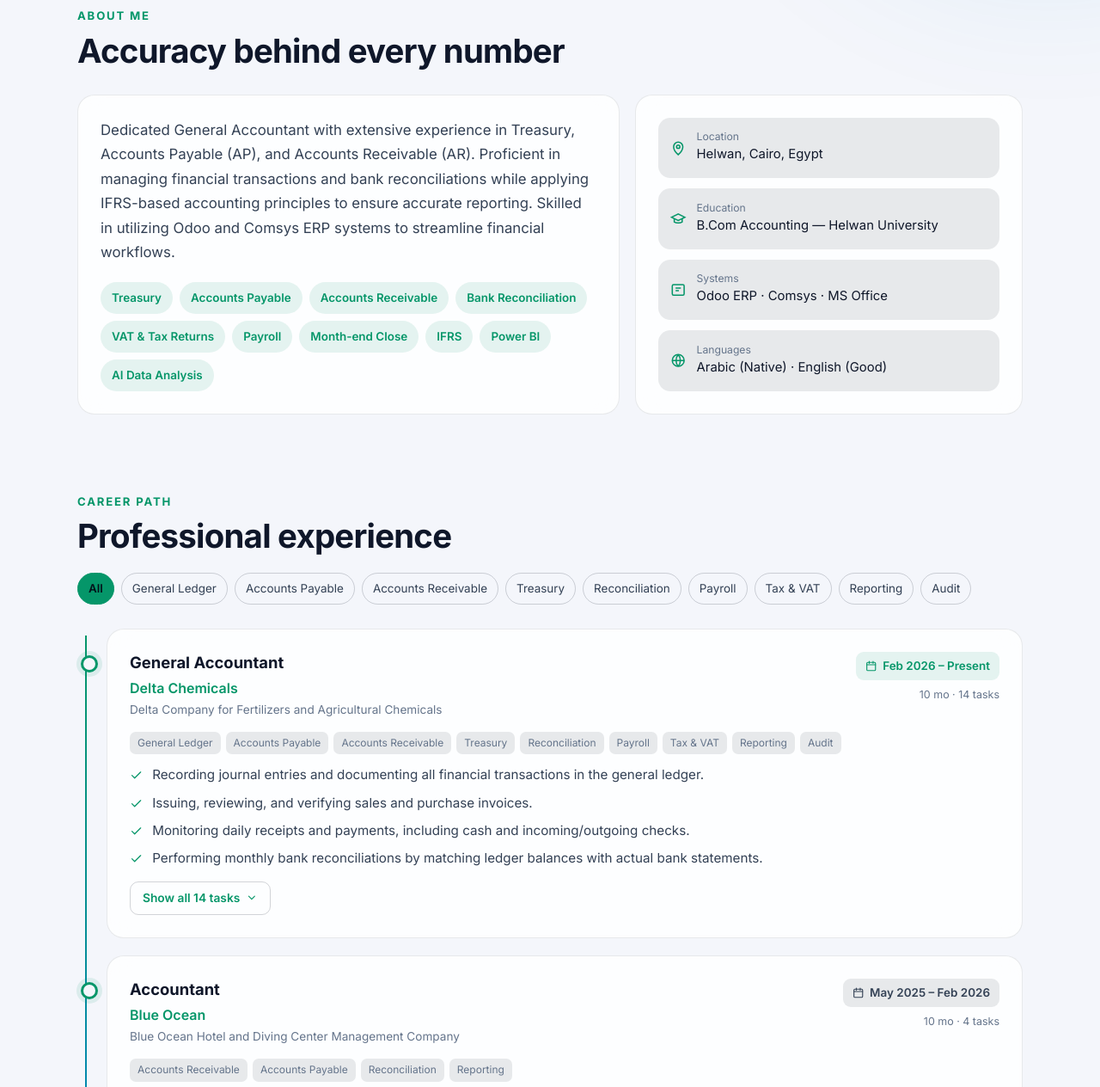
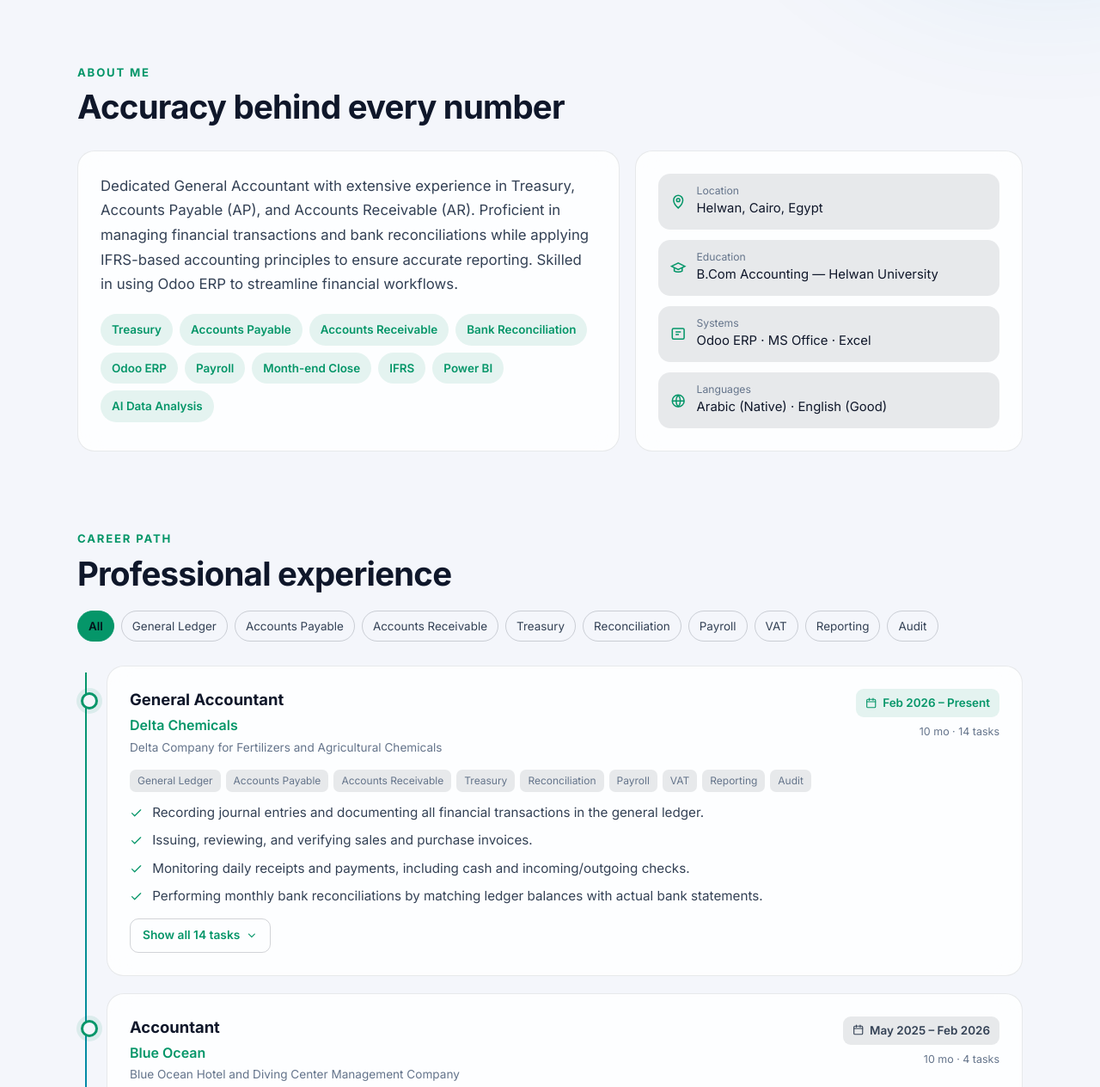
Before and after one commit to yousefgomaa-ai/Cv, a plain HTML site: page index.html in a window 1280 px wide. Shown: the part 898-2162 px from the top of the page at 86% size. Drawn offline with Linux system fonts and the light colour scheme.

Commit message:
Add ATS-friendly CV PDF with download button; remove Comsys; tone down tax wording
Co-Authored-By: Claude Opus 5.5 <noreply@anthropic.com>
Claude-Session: https://claude.ai/code/session_01YHEweCCgLDFM6CRS1skapZ

```diff
--- a/index.html
+++ b/index.html
@@ -3,7 +3,7 @@
 <head>
 <meta charset="UTF-8">
 <meta name="viewport" content="width=device-width, initial-scale=1">
-<meta name="description" content="Yousef Mohamed Gomaa - General Accountant experienced in treasury, accounts payable, accounts receivable, tax, payroll and financial reporting.">
+<meta name="description" content="Yousef Mohamed Gomaa - General Accountant experienced in treasury, accounts payable, accounts receivable, payroll and financial reporting.">
 <meta name="theme-color" content="#0b1020">
 <title>Yousef Gomaa | Portfolio</title>
 <link rel="preconnect" href="https://fonts.googleapis.com">
@@ -57,6 +57,8 @@ header.top.scrolled{border-color:var(--line)}
 .icon-btn{display:grid;place-items:center;min-width:40px;height:40px;padding:0 10px;border-radius:11px;border:1px solid var(--line-strong);background:var(--card);font-weight:700;font-size:.9rem;transition:.2s}
 .icon-btn:hover{border-color:var(--accent);color:var(--accent)}
 .burger{display:none}
+.cv-btn{display:inline-flex;gap:6px;align-items:center;color:var(--accent)}
+.cv-btn svg{font-size:1.05rem}
 
 /* hero */
 .hero{padding:70px 0 40px;display:grid;grid-template-columns:1.35fr .9fr;gap:50px;align-items:center}
@@ -408,6 +410,7 @@ footer{padding:50px 0 40px;text-align:center;color:var(--muted);font-size:.9rem}
       <a href="#contact" data-i="nav_contact"></a>
     </nav>
     <div class="tools">
+      <a class="icon-btn cv-btn" href="./Yousef_Gomaa_CV.pdf" download="Yousef_Gomaa_CV.pdf" aria-label="Download CV (PDF)" title="Download CV (PDF)"><svg viewBox="0 0 24 24" fill="none" stroke="currentColor" stroke-width="2" stroke-linecap="round" stroke-linejoin="round"><path d="M14 2H6a2 2 0 0 0-2 2v16a2 2 0 0 0 2 2h12a2 2 0 0 0 2-2V8z"/><path d="M14 2v6h6M12 12v6M9 15l3 3 3-3"/></svg><span>CV</span></a>
       <button class="icon-btn" id="themeBtn" type="button" aria-label="Toggle theme"></button>
       <button class="icon-btn" id="langBtn" type="button"></button>
       <button class="icon-btn burger" id="burger" type="button" aria-label="Menu" aria-expanded="false"><svg viewBox="0 0 24 24" fill="none" stroke="currentColor" stroke-width="2" stroke-linecap="round"><path d="M4 7h16M4 12h16M4 17h16"/></svg></button>
@@ -424,6 +427,7 @@ footer{padding:50px 0 40px;text-align:center;color:var(--muted);font-size:.9rem}
       <p class="lead reveal" data-i="lead"></p>
       <div class="cta reveal">
         <a class="btn primary" href="#contact"><svg viewBox="0 0 24 24" fill="none" stroke="currentColor" stroke-width="2"><path d="M4 4h16v16H4z" opacity="0"/><path d="M22 6l-10 7L2 6"/><rect x="2" y="4" width="20" height="16" rx="2"/></svg><span data-i="cta_contact"></span></a>
+        <a class="btn" href="./Yousef_Gomaa_CV.pdf" download="Yousef_Gomaa_CV.pdf"><svg viewBox="0 0 24 24" fill="none" stroke="currentColor" stroke-width="2" stroke-linecap="round" stroke-linejoin="round"><path d="M14 2H6a2 2 0 0 0-2 2v16a2 2 0 0 0 2 2h12a2 2 0 0 0 2-2V8z"/><path d="M14 2v6h6M12 12v6M9 15l3 3 3-3"/></svg><span data-i="cta_cv"></span></a>
         <a class="btn" href="#experience"><svg viewBox="0 0 24 24" fill="none" stroke="currentColor" stroke-width="2"><rect x="2" y="7" width="20" height="14" rx="2"/><path d="M16 7V5a2 2 0 0 0-2-2h-4a2 2 0 0 0-2 2v2"/></svg><span data-i="cta_exp"></span></a>
         <a class="btn" href="https://www.linkedin.com/in/yousef-gomaa1" target="_blank" rel="noopener noreferrer"><svg viewBox="0 0 24 24" fill="currentColor"><path d="M20.4 20.5h-3.6v-5.6c0-1.3 0-3-1.8-3s-2.1 1.4-2.1 2.9v5.7H9.4V9h3.4v1.6c.5-.9 1.6-1.8 3.4-1.8 3.6 0 4.3 2.4 4.3 5.5v6.2zM5.3 7.4a2.1 2.1 0 1 1 0-4.2 2.1 2.1 0 0 1 0 4.2zM7.1 20.5H3.6V9h3.5v11.5z"/></svg>LinkedIn</a>
       </div>
@@ -452,7 +456,7 @@ footer{padding:50px 0 40px;text-align:center;color:var(--muted);font-size:.9rem}
       <div class="card glow reveal info">
         <div class="info-row"><svg viewBox="0 0 24 24" fill="none" stroke="currentColor" stroke-width="2"><path d="M12 22s7-6.2 7-12a7 7 0 1 0-14 0c0 5.8 7 12 7 12z"/><circle cx="12" cy="10" r="2.5"/></svg><div><small data-i="lbl_loc"></small><span data-i="loc"></span></div></div>
         <div class="info-row"><svg viewBox="0 0 24 24" fill="none" stroke="currentColor" stroke-width="2"><path d="M22 10L12 5 2 10l10 5 10-5z"/><path d="M6 12v5c3 2 9 2 12 0v-5"/></svg><div><small data-i="lbl_deg"></small><span data-i="deg_short"></span></div></div>
-        <div class="info-row"><svg viewBox="0 0 24 24" fill="none" stroke="currentColor" stroke-width="2"><rect x="3" y="4" width="18" height="16" rx="2"/><path d="M8 9h8M8 13h5"/></svg><div><small data-i="lbl_erp"></small><span>Odoo ERP · Comsys · MS Office</span></div></div>
+        <div class="info-row"><svg viewBox="0 0 24 24" fill="none" stroke="currentColor" stroke-width="2"><rect x="3" y="4" width="18" height="16" rx="2"/><path d="M8 9h8M8 13h5"/></svg><div><small data-i="lbl_erp"></small><span>Odoo ERP · MS Office · Excel</span></div></div>
         <div class="info-row"><svg viewBox="0 0 24 24" fill="none" stroke="currentColor" stroke-width="2"><circle cx="12" cy="12" r="9"/><path d="M3 12h18M12 3a14 14 0 0 1 0 18M12 3a14 14 0 0 0 0 18"/></svg><div><small data-i="lbl_lang"></small><span data-i="langs_short"></span></div></div>
       </div>
     </div>
@@ -547,13 +551,13 @@ const T = {
   en:{
     brand:"Yousef Gomaa", nav_about:"About", nav_exp:"Experience", nav_odoo:"Odoo", nav_dash:"Dashboards", nav_edu:"Education", nav_skills:"Skills", nav_contact:"Contact",
     badge:"Open to new opportunities", hi:"Hi, I'm", name:"Yousef Mohamed Gomaa", iam:"",
-    roles:["General Accountant","Treasury Accountant","AP & AR Specialist","Tax & Payroll Accountant"],
-    lead:"Dedicated general accountant with hands-on experience in treasury, accounts payable, accounts receivable, tax, payroll and financial reporting — applying IFRS principles with Odoo and Comsys ERP to keep the numbers accurate.",
-    cta_contact:"Get in touch", cta_exp:"View experience", tag1:"Financial Reporting", tag2:"IFRS · Odoo · Comsys",
+    roles:["General Accountant","Treasury Accountant","AP & AR Specialist","Odoo ERP Accountant"],
+    lead:"Dedicated general accountant with hands-on experience in treasury, accounts payable, accounts receivable, payroll, reconciliations and financial reporting — applying IFRS principles with Odoo ERP to keep the numbers accurate.",
+    cta_contact:"Get in touch", cta_cv:"Download CV", cta_exp:"View experience", tag1:"Financial Reporting", tag2:"IFRS · Odoo ERP",
     st1:"Years of experience", st2:"Companies", st3:"Professional roles", st4:"Bank Misr internships",
     about_eb:"About me", about_h:"Accuracy behind every number",
-    summary:"Dedicated General Accountant with extensive experience in Treasury, Accounts Payable (AP), and Accounts Receivable (AR). Proficient in managing financial transactions and bank reconciliations while applying IFRS-based accounting principles to ensure accurate reporting. Skilled in utilizing Odoo and Comsys ERP systems to streamline financial workflows.",
-    highlights:["Treasury","Accounts Payable","Accounts Receivable","Bank Reconciliation","VAT & Tax Returns","Payroll","Month-end Close","IFRS","Power BI","AI Data Analysis"],
+    summary:"Dedicated General Accountant with extensive experience in Treasury, Accounts Payable (AP), and Accounts Receivable (AR). Proficient in managing financial transactions and bank reconciliations while applying IFRS-based accounting principles to ensure accurate reporting. Skilled in using Odoo ERP to streamline financial workflows.",
+    highlights:["Treasury","Accounts Payable","Accounts Receivable","Bank Reconciliation","Odoo ERP","Payroll","Month-end Close","IFRS","Power BI","AI Data Analysis"],
     lbl_loc:"Location", loc:"Helwan, Cairo, Egypt", lbl_deg:"Education", deg_short:"B.Com Accounting — Helwan University",
     lbl_erp:"Systems", lbl_lang:"Languages", langs_short:"Arabic (Native) · English (Good)",
     odoo_eb:"ERP expertise", odoo_h:"Odoo ERP — Accounting", odoo_p:"Hands-on daily work in Odoo Accounting across the full cycle, from issuing documents to closing and reporting. Tap any card for details.", flow:["Invoice / Bill","Payment","Reconciliation","Reports"],
@@ -568,7 +572,7 @@ const T = {
     sk_eb:"Toolkit", sk_h:"Skills & expertise", sk_acc:"Accounting skills", sk_tools:"Computer skills", sk_lang:"Languages",
     acc:["Solid understanding of accounting principles (IFRS)","Recording journal entries and preparing trial balances","Accounts payable (AP) and accounts receivable (AR) cycles","Preparing financial statements and bank reconciliations","Microsoft Excel: functions, PivotTables, VLOOKUP, XLOOKUP","Strong attention to detail and numerical accuracy","Good analytical and problem-solving skills","Eager to learn and grow; works well in a team"],
     sk_data:"Data analysis & AI", data:["Excel dashboards: PivotTables, PivotCharts, slicers, Power Query","Power BI reports: data modeling, DAX measures, interactive visuals","Using AI tools (ChatGPT, Microsoft Copilot) to analyse data and draft insights","Variance, trend and aging analysis for management reporting","Automating recurring monthly reports"],
-    tools:[["Microsoft Office & Excel","Very good",90],["Odoo ERP","Very good",85],["Comsys","Very good",85]],
+    tools:[["Microsoft Office & Excel","Very good",90],["Odoo ERP","Very good",85]],
     langs:[["Arabic","Native",100],["English","Good",70]],
     soft:["Leadership","Negotiation","Presentation","Organizational skills","Communication","Critical thinking","Self-motivation","Teamwork"],
     ct_eb:"Contact", ct_h:"Let's work together", ct_p:"Looking for a reliable general accountant for your team? Reach out by email, phone or LinkedIn.",
@@ -578,13 +582,13 @@ const T = {
   ar:{
     brand:"يوسف جمعة", nav_about:"نبذة", nav_exp:"الخبرات", nav_odoo:"أودو", nav_dash:"الداشبورد", nav_edu:"التعليم", nav_skills:"المهارات", nav_contact:"تواصل",
     badge:"متاح لفرص عمل جديدة", hi:"أهلاً، أنا", name:"يوسف محمد جمعة", iam:"",
-    roles:["محاسب عام","محاسب خزينة","محاسب عملاء وموردين","محاسب ضرائب ورواتب"],
-    lead:"محاسب عام لديه خبرة عملية في الخزينة وحسابات الموردين والعملاء والضرائب والرواتب وإعداد التقارير المالية، مع تطبيق معايير IFRS واستخدام أنظمة Odoo وComsys لضمان دقة الأرقام.",
-    cta_contact:"تواصل معي", cta_exp:"عرض الخبرات", tag1:"التقارير المالية", tag2:"IFRS · Odoo · Comsys",
+    roles:["محاسب عام","محاسب خزينة","محاسب عملاء وموردين","محاسب على نظام Odoo"],
+    lead:"محاسب عام لديه خبرة عملية في الخزينة وحسابات الموردين والعملاء والرواتب والتسويات وإعداد التقارير المالية، مع تطبيق معايير IFRS واستخدام نظام Odoo ERP لضمان دقة الأرقام.",
+    cta_contact:"تواصل معي", cta_cv:"تحميل الـ CV", cta_exp:"عرض الخبرات", tag1:"التقارير المالية", tag2:"IFRS · Odoo ERP",
     st1:"سنوات خبرة", st2:"شركات", st3:"مناصب مهنية", st4:"تدريب في بنك مصر",
     about_eb:"نبذة عني", about_h:"دقة وراء كل رقم",
-    summary:"محاسب عام متفانٍ لديه خبرة واسعة في الخزينة وحسابات الموردين (AP) وحسابات العملاء (AR). متمكن من إدارة المعاملات المالية والتسويات البنكية مع تطبيق مبادئ المحاسبة وفق معايير IFRS لضمان دقة التقارير، ومتمرس في استخدام أنظمة Odoo وComsys ERP لتبسيط سير العمل المالي.",
-    highlights:["الخزينة","حسابات الموردين","حسابات العملاء","التسويات البنكية","الإقرارات الضريبية","الرواتب","إقفال نهاية الشهر","IFRS","Power BI","تحليل البيانات بالذكاء الاصطناعي"],
+    summary:"محاسب عام متفانٍ لديه خبرة واسعة في الخزينة وحسابات الموردين (AP) وحسابات العملاء (AR). متمكن من إدارة المعاملات المالية والتسويات البنكية مع تطبيق مبادئ المحاسبة وفق معايير IFRS لضمان دقة التقارير، ومتمرس في استخدام نظام Odoo ERP لتبسيط سير العمل المالي.",
+    highlights:["الخزينة","حسابات الموردين","حسابات العملاء","التسويات البنكية","Odoo ERP","الرواتب","إقفال نهاية الشهر","IFRS","Power BI","تحليل البيانات بالذكاء الاصطناعي"],
     lbl_loc:"الموقع", loc:"حلوان، القاهرة، مصر", lbl_deg:"المؤهل", deg_short:"بكالوريوس تجارة محاسبة — جامعة حلوان",
     lbl_erp:"الأنظمة", lbl_lang:"اللغات", langs_short:"العربية (اللغة الأم) · الإنجليزية (جيد)",
     odoo_eb:"خبرة أنظمة ERP", odoo_h:"نظام Odoo — الحسابات", odoo_p:"عمل يومي على موديول الحسابات في Odoo يغطي الدورة كاملة، من إصدار المستندات حتى الإقفال والتقارير. اضغط على أي كارت لعرض التفاصيل.", flow:["الفاتورة","السداد","التسوية","التقارير"],
@@ -599,7 +603,7 @@ const T = {
     sk_eb:"الأدوات", sk_h:"المهارات والخبرات", sk_acc:"المهارات المحاسبية", sk_tools:"مهارات الحاسب", sk_lang:"اللغات",
     acc:["فهم قوي لمبادئ المحاسبة (IFRS)","تسجيل قيود اليومية وإعداد موازين المراجعة","دورات حسابات الموردين (AP) والعملاء (AR)","المساعدة في إعداد القوائم المالية والتسويات البنكية","Microsoft Excel: الدوال وPivotTables وVLOOKUP وXLOOKUP","اهتمام كبير بالتفاصيل ودقة الأرقام","مهارات تحليلية وقدرة على حل المشكلات","شغف بالتعلم والتطور والعمل ضمن فريق"],
     sk_data:"تحليل البيانات والذكاء الاصطناعي", data:["داشبوردات Excel: PivotTables وPivotCharts وSlicers وPower Query","تقارير Power BI: نمذجة البيانات ومقاييس DAX والمرئيات التفاعلية","استخدام أدوات الذكاء الاصطناعي (ChatGPT وMicrosoft Copilot) لتحليل البيانات وصياغة النتائج","تحليل الانحرافات والاتجاهات وأعمار الديون لتقارير الإدارة","أتمتة التقارير الشهرية المتكررة"],
-    tools:[["Microsoft Office & Excel","جيد جداً",90],["Odoo ERP","جيد جداً",85],["Comsys","جيد جداً",85]],
+    tools:[["Microsoft Office & Excel","جيد جداً",90],["Odoo ERP","جيد جداً",85]],
     langs:[["العربية","اللغة الأم",100],["الإنجليزية","جيد",70]],
     soft:["القيادة","التفاوض","العرض والتقديم","المهارات التنظيمية","التواصل","التفكير النقدي","التحفيز الذاتي","العمل الجماعي"],
     ct_eb:"تواصل", ct_h:"لنعمل معاً", ct_p:"تبحث عن محاسب عام موثوق لفريقك؟ تواصل معي عبر البريد أو الهاتف أو LinkedIn.",
@@ -611,7 +615,7 @@ const MONTHS = {en:["Jan","Feb","Mar","Apr","May","Jun","Jul","Aug","Sep","Oct",
 
 const CATS = {
   gl:{en:"General Ledger",ar:"دفتر الأستاذ"}, treasury:{en:"Treasury",ar:"الخزينة"}, ap:{en:"Accounts Payable",ar:"الموردين"},
-  ar:{en:"Accounts Receivable",ar:"العملاء"}, recon:{en:"Reconciliation",ar:"التسويات"}, tax:{en:"Tax & VAT",ar:"الضرائب"},
+  ar:{en:"Accounts Receivable",ar:"العملاء"}, recon:{en:"Reconciliation",ar:"التسويات"}, tax:{en:"VAT",ar:"القيمة المضافة"},
   payroll:{en:"Payroll",ar:"الرواتب"}, report:{en:"Reporting",ar:"التقارير"}, audit:{en:"Audit",ar:"المراجعة"}
 };
 
@@ -628,7 +632,7 @@ const JOBS = [
       "Preparing payroll, calculating employee salaries, deductions, and allowances in coordination with HR.",
       "Managing accounts payable and receivable, reconciling balances, and following up on collections.",
       "Calculating fixed asset depreciation and managing month-end adjusting entries (prepayments and accruals).",
-      "Preparing and filing tax returns (VAT, corporate income tax, and payroll tax) in compliance with local laws.",
+      "Recording VAT on sales and purchase invoices and preparing supporting data for tax filings.",
       "Assisting in the preparation of financial statements, including trial balances, income statements, and balance sheets.",
       "Cooperating with external auditors and providing necessary documentation and schedules for the annual audit.",
       "Maintaining proper filing and archiving of all financial documents, vouchers, and receipts.",
@@ -643,7 +647,7 @@ const JOBS = [
       "إعداد الرواتب وحساب أجور الموظفين والاستقطاعات والبدلات بالتنسيق مع الموارد البشرية.",
       "إدارة حسابات الموردين والعملاء، ومطابقة الأرصدة، ومتابعة التحصيلات.",
       "حساب إهلاك الأصول الثابتة وإدارة قيود التسوية في نهاية الشهر (المصروفات المقدمة والمستحقة).",
-      "إعداد وتقديم الإقرارات الضريبية (القيمة المضافة، ضريبة دخل الشركات، ضريبة كسب العمل) وفقاً للقوانين المحلية.",
+      "تسجيل ضريبة القيمة المضافة على فواتير البيع والشراء وتجهيز البيانات المؤيدة للملفات الضريبية.",
       "المساعدة في إعداد القوائم المالية، بما في ذلك ميزان المراجعة وقائمة الدخل والميزانية العمومية.",
       "التعاون مع المراجعين الخارجيين وتوفير المستندات والجداول اللازمة للمراجعة السنوية.",
       "الحفظ والأرشفة السليمة لجميع المستندات المالية والسندات والإيصالات.",
@@ -776,9 +780,9 @@ const ODOO = [
     p:{en:["Post manual journal entries","Accruals and prepayments at month end","Fixed asset depreciation entries","Support month-end closing"],
        ar:["ترحيل قيود اليومية اليدوية","قيود المصروفات المستحقة والمقدمة","قيود إهلاك الأصول الثابتة","المساعدة في الإقفال الشهري"]}},
   { ic:'<path d="M19 5L5 19"/><circle cx="7" cy="7" r="2.5"/><circle cx="17" cy="17" r="2.5"/>',
-    t:{en:"Taxes & VAT",ar:"الضرائب والقيمة المضافة"}, d:{en:"Applying taxes on documents and preparing the VAT report.",ar:"تطبيق الضرائب على المستندات وإعداد تقرير القيمة المضافة."},
-    p:{en:["Apply correct VAT on sales and purchases","Review tax amounts on invoices and bills","Extract the VAT report for tax returns"],
-       ar:["تطبيق ضريبة القيمة المضافة الصحيحة على المبيعات والمشتريات","مراجعة مبالغ الضرائب على الفواتير","استخراج تقرير القيمة المضافة للإقرارات الضريبية"]}},
+    t:{en:"VAT on invoices",ar:"القيمة المضافة على الفواتير"}, d:{en:"Applying the correct VAT on invoices and bills.",ar:"تطبيق ضريبة القيمة المضافة الصحيحة على الفواتير."},
+    p:{en:["Apply correct VAT on sales and purchases","Review tax amounts on invoices and bills"],
+       ar:["تطبيق ضريبة القيمة المضافة الصحيحة على المبيعات والمشتريات","مراجعة مبالغ الضرائب على الفواتير"]}},
   { ic:'<path d="M18 8A6 6 0 0 0 6 8c0 7-3 9-3 9h18s-3-2-3-9"/><path d="M13.7 21a2 2 0 0 1-3.4 0"/>',
     t:{en:"Collections follow-up",ar:"متابعة التحصيل"}, d:{en:"Following up on overdue customer balances.",ar:"متابعة أرصدة العملاء المتأخرة."},
     p:{en:["Track overdue invoices by customer","Send payment reminders and statements","Coordinate collections with sales"],
```
Also changed, not shown: 1 other file.
